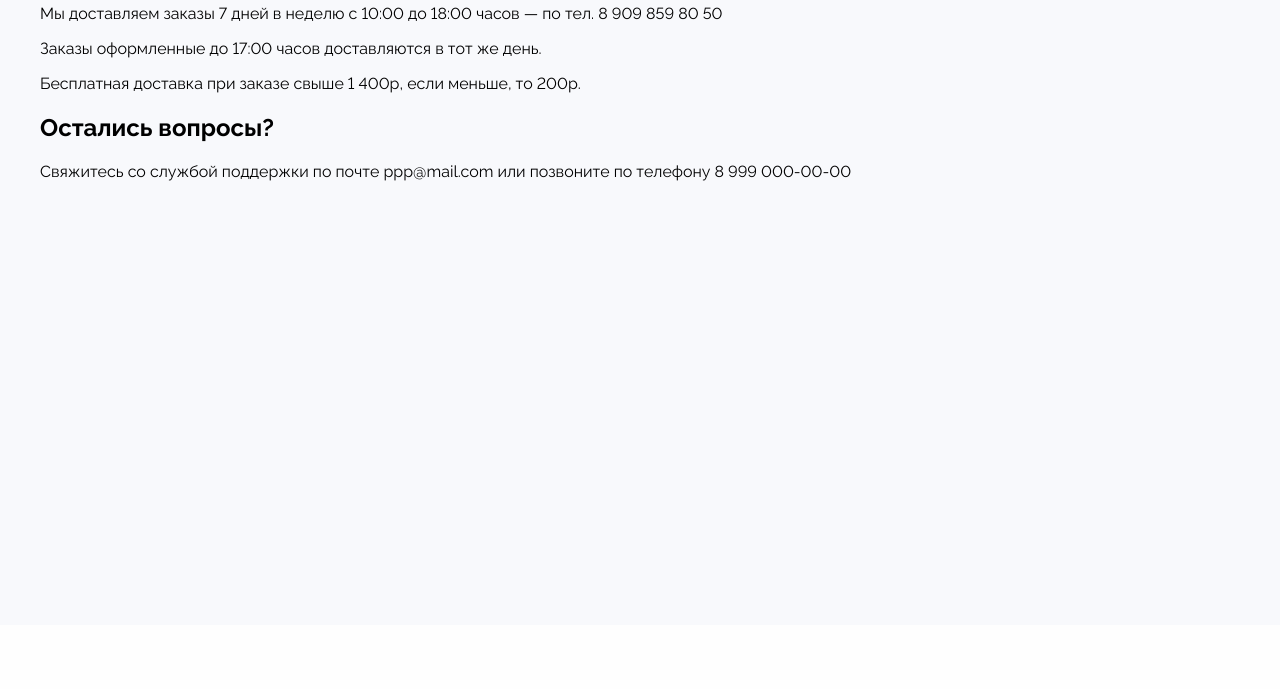
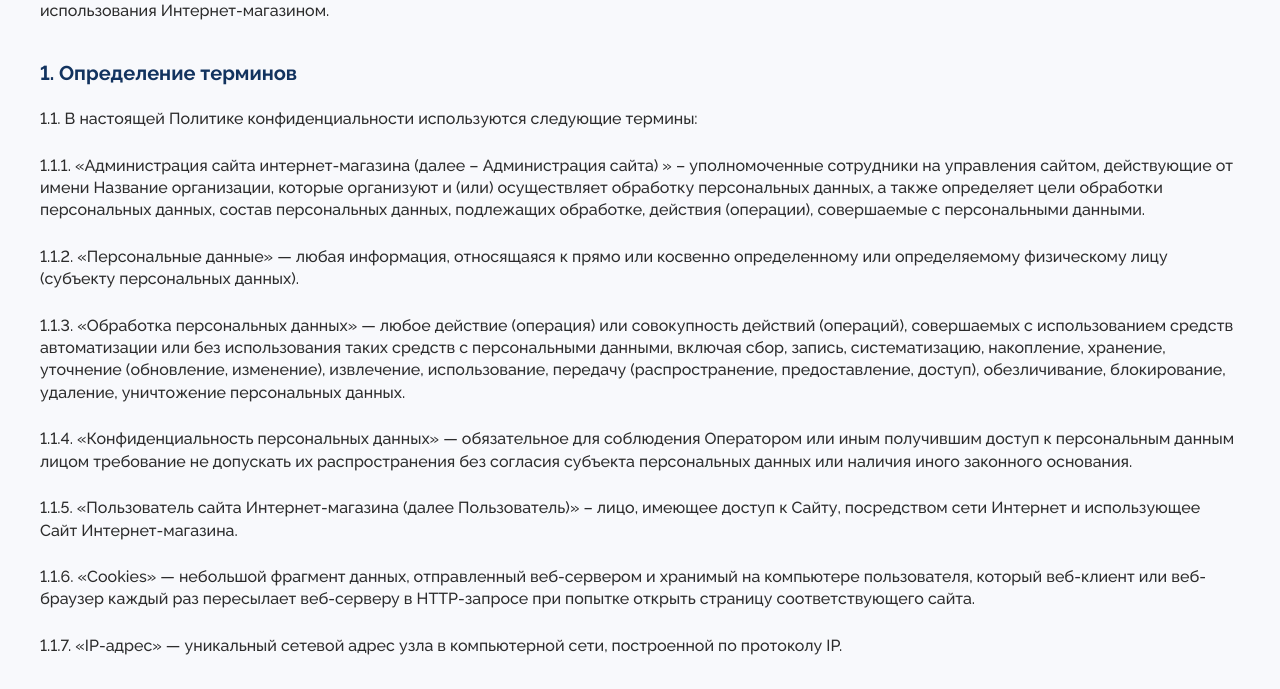
Before and after one commit to Uxa9/novotorg, a website: page policy.html in a window 1280 px wide. Shown: the part 175-864 px from the top of the page. Before the commit the page ends 800 px from the top, so only its background shows below. Drawn offline with Linux system fonts and the light colour scheme.

Commit message:
desktop готов ебать

```diff
--- a/css/policy.css
+++ b/css/policy.css
@@ -0,0 +1,17 @@
+.policy-page p {
+    font-weight: 500;
+    font-size: 16px;
+    line-height: 140%;
+    font-feature-settings: 'pnum' on, 'lnum' on;
+    color: #2C2C2C;
+    margin: 24px 0 0;
+}
+
+.policy-page article h2 {
+    font-weight: 700;
+    font-size: 20px;
+    line-height: 110%;
+    font-feature-settings: 'pnum' on, 'lnum' on;
+    color: #12335F;
+    margin: 40px 0 24px;
+}
--- a/policy.html
+++ b/policy.html
@@ -4,7 +4,7 @@
     <meta charset="UTF-8">
     <meta http-equiv="X-UA-Compatible" content="IE=edge">
     <meta name="viewport" content="width=device-width, initial-scale=1.0">
-    <title>404</title>
+    <title>Политика конфиденциальности</title>
     <link href="https://fonts.googleapis.com/css2?family=Raleway:wght@400;500;700&display=swap" rel="stylesheet">
     <link rel="stylesheet" href="css/style.css">
     <link rel="stylesheet" href="css/header.css">
@@ -14,37 +14,87 @@
 <body>
     <div class="wrapper">
         <!-- header -->
-        <main class="error-page">
-            <section class="delivery">
+        <main class="policy-page">
+            <section>
                 <header>
                     <h1>Политика конфиденциальности</h1>
                 </header>
+                <p class="text">
+                    Настоящая Политика конфиденциальности
+                    персональных данных (далее – Политика
+                    конфиденциальности) действует в отношении
+                    всей информации, которую Интернет-магазин
+                    «Новоторг.ру»,  расположенный на доменном
+                    имени www.novotorg.ru., может получить о
+                    Пользователе во время использования
+                    Интернет-магазином.
+                </p>
                 <article>
                     <header>
-                        <h2>Доставка готовых тортов</h2>
+                        <h2>1. Определение терминов</h2>
                     </header>
                     <p class="text">
-                        Мы доставляем заказы 7 дней в неделю
-                        с 10:00 до 18:00 часов — по тел. 8 909 859 80 50
+                        1.1.    В настоящей Политике
+                        конфиденциальности используются
+                        следующие термины:
                     </p>
                     <p class="text">
-                        Заказы оформленные до 17:00 часов
-                        доставляются в тот же день.
+                        1.1.1.    «Администрация сайта
+                        интернет-магазина (далее – Администрация
+                        сайта) » – уполномоченные сотрудники на
+                        управления сайтом, действующие от имени
+                        Название организации,  которые организуют
+                        и (или) осуществляет обработку персональных
+                        данных, а также определяет цели обработки
+                        персональных данных, состав персональных данных,
+                        подлежащих обработке, действия (операции),
+                        совершаемые с персональными данными.
                     </p>
                     <p class="text">
-                        Бесплатная доставка при заказе свыше
-                        1 400р, если меньше, то 200р.
+                        1.1.2. «Персональные данные» — любая информация,
+                        относящаяся к прямо или косвенно определенному
+                        или определяемому физическому лицу (субъекту
+                        персональных данных).
+                    </p>
+                    <p class="text">
+                        1.1.3. «Обработка персональных данных» —
+                        любое действие (операция) или совокупность
+                        действий (операций), совершаемых с использованием
+                        средств автоматизации или без использования
+                        таких средств с персональными данными,
+                        включая сбор, запись, систематизацию, накопление,
+                        хранение, уточнение (обновление, изменение),
+                        извлечение, использование, передачу (распространение,
+                        предоставление, доступ), обезличивание, блокирование,
+                        удаление, уничтожение персональных данных.
+                    </p>
+                    <p class="text">
+                        1.1.4. «Конфиденциальность персональных данных» —
+                        обязательное для соблюдения Оператором или иным
+                        получившим доступ к персональным данным лицом
+                        требование не допускать их распространения без
+                        согласия субъекта персональных данных или наличия
+                        иного законного основания.
+                    </p>
+                    <p class="text">
+                        1.1.5. «Пользователь сайта Интернет-магазина
+                        (далее   Пользователь)» – лицо, имеющее доступ к
+                        Сайту, посредством сети Интернет и использующее Сайт
+                        Интернет-магазина.
+                    </p>
+                    <p class="text">
+                        1.1.6. «Cookies» — небольшой фрагмент данных,
+                        отправленный веб-сервером и хранимый на компьютере
+                        пользователя, который веб-клиент или веб-браузер
+                        каждый раз пересылает веб-серверу в HTTP-запросе при
+                        попытке открыть страницу соответствующего сайта.
+                    </p>
+                    <p class="text">
+                        1.1.7. «IP-адрес» — уникальный сетевой адрес узла
+                        в компьютерной сети, построенной по протоколу IP.
                     </p>
                 </article>
             </section>
-            <div>
-                <h2>Остались вопросы?</h2>
-                <p>
-                    Свяжитесь со службой поддержки по почте
-                    ppp@mail.com или позвоните по
-                    телефону 8 999 000-00-00
-                </p>
-            </div>
         </main>
         <!-- footer -->
     </div>
```
Also changed, not shown: css/delveryAndPayment.css (added, +48 -0 lines), deliveryAndPayment.html (+6 -5 lines), footer.html (+3 -1 lines), index.html (+13 -11 lines).
